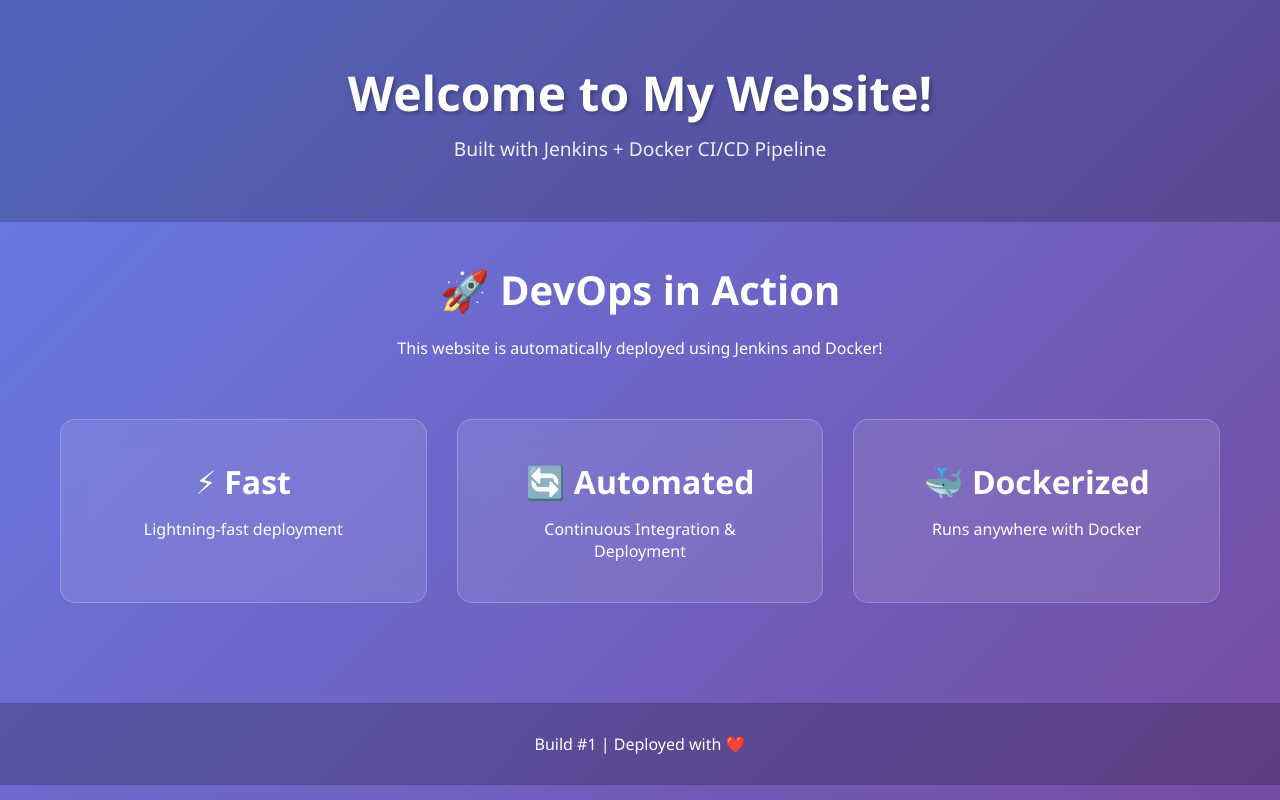
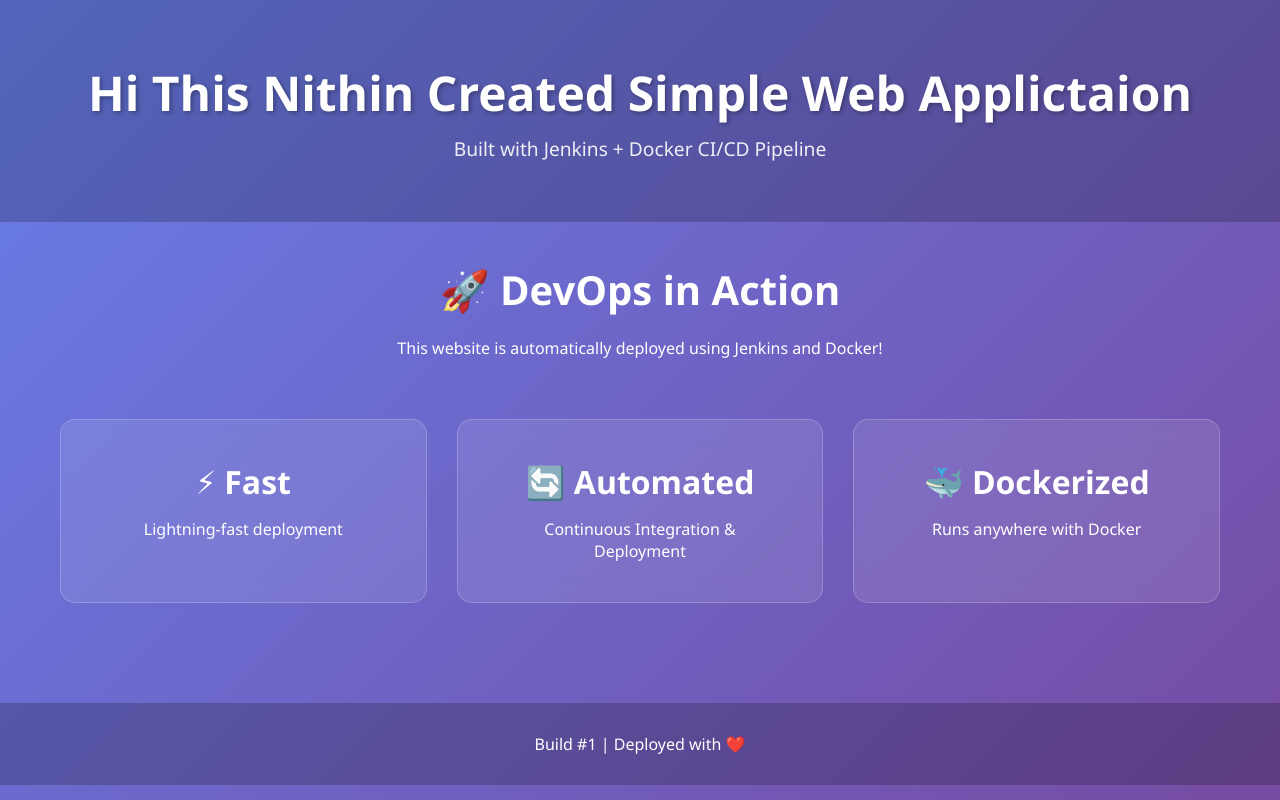
Before and after one commit to NithinAras/my-websitt, a plain HTML site: page index.html in a window 1280 px wide. Drawn offline with Linux system fonts and the light colour scheme.

Commit message:
changed the html file

```diff
--- a/index.html
+++ b/index.html
@@ -8,7 +8,7 @@
 </head>
 <body>
     <header>
-        <h1>Welcome to My Website!</h1>
+        <h1>Hi This Nithin Created Simple Web Applictaion</h1>
         <p>Built with Jenkins + Docker CI/CD Pipeline</p>
     </header>
 
```
